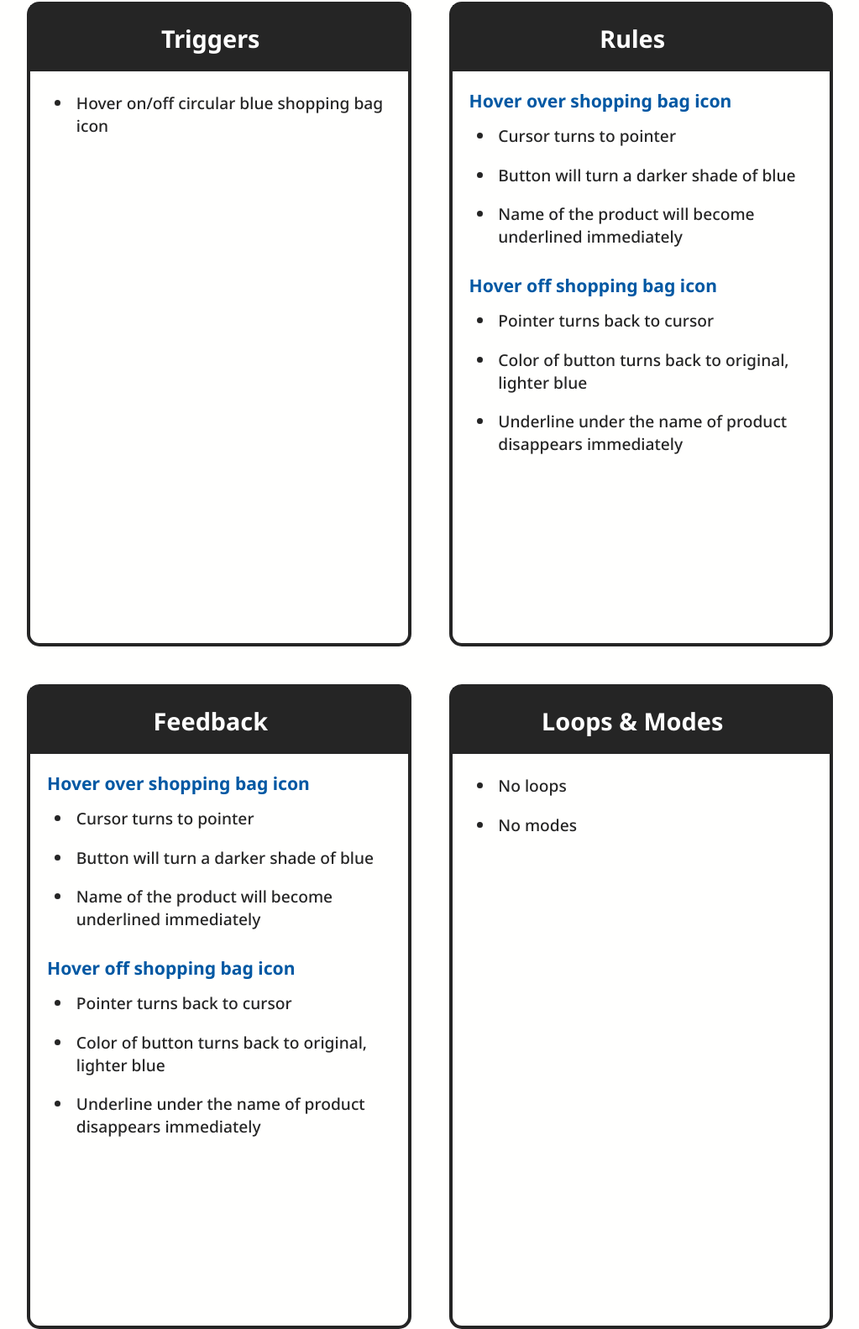
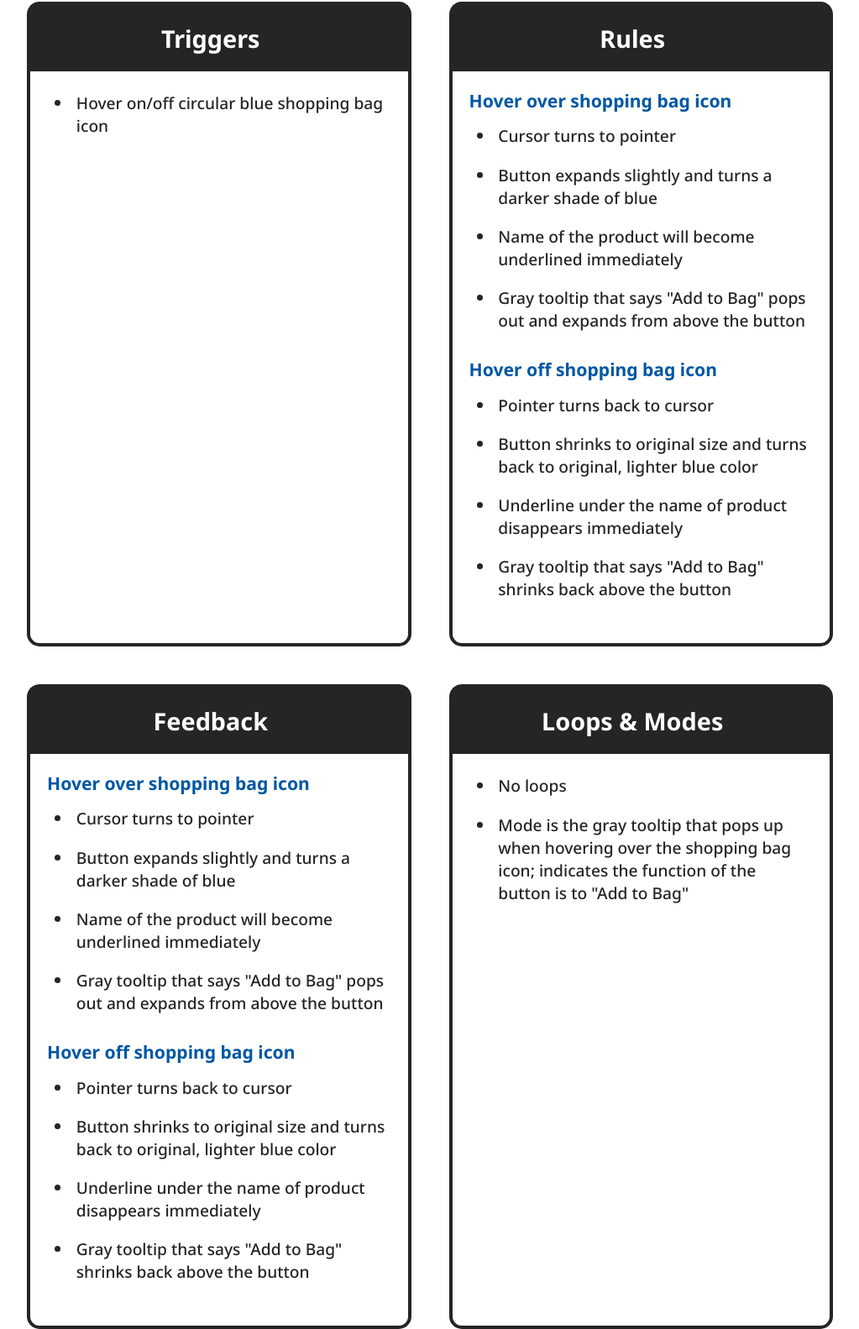
Before and after one commit to mi-chelle-le/idm241-ml3725, a plain HTML site: page alpha/build/index.html in a window 1280 px wide. Shown: the part 962-2545 px from the top of the page at 84% size, without its empty margins (128-1151 px from the left). Drawn offline with Linux system fonts and the light colour scheme.

Commit message:
Add tooltip and info

```diff
--- a/alpha/build/index.html
+++ b/alpha/build/index.html
@@ -3,7 +3,7 @@
 <head>
     <meta charset="UTF-8">
     <meta name="viewport" content="width=device-width, initial-scale=1.0">
-    <title>Document</title>
+    <title>IDM241 Alpha Build - Michelle Le</title>
     <link href="styles.css" rel="stylesheet" type="text/css">
     <link href="https://cdnjs.cloudflare.com/ajax/libs/font-awesome/6.2.0/css/all.min.css" rel="stylesheet" type="text/css">
 </head>
@@ -29,7 +29,7 @@
         </div>
         </div>
         <div class="button-container">
-        <div class="product-button">
+        <div class="product-button" data-tooltip="Add to Bag">
             <img src="assets/ikeabagicon.svg">
         </div>
         <div class="save-button">
@@ -64,14 +64,16 @@
             <p>Hover over shopping bag icon</p>
             <ul>
                 <li>Cursor turns to pointer</li>
-                <li>Button will turn a darker shade of blue</li>
+                <li>Button expands slightly and turns a darker shade of blue</li>
                 <li>Name of the product will become underlined immediately</li>
+                <li>Gray tooltip that says "Add to Bag" pops out and expands from above the button</li>
             </ul>
             <p>Hover off shopping bag icon</p>
             <ul>
                 <li>Pointer turns back to cursor</li>
-                <li>Color of button turns back to original, lighter blue</li>
+                <li>Button shrinks to original size and turns back to original, lighter blue color</li>
                 <li>Underline under the name of product disappears immediately</li>
+                <li>Gray tooltip that says "Add to Bag" shrinks back above the button</li>
             </ul>
         </div>
 
@@ -82,14 +84,16 @@
             <p>Hover over shopping bag icon</p>
             <ul>
                 <li>Cursor turns to pointer</li>
-                <li>Button will turn a darker shade of blue</li>
+                <li>Button expands slightly and turns a darker shade of blue</li>
                 <li>Name of the product will become underlined immediately</li>
+                <li>Gray tooltip that says "Add to Bag" pops out and expands from above the button</li>
             </ul>
             <p>Hover off shopping bag icon</p>
             <ul>
                 <li>Pointer turns back to cursor</li>
-                <li>Color of button turns back to original, lighter blue</li>
+                <li>Button shrinks to original size and turns back to original, lighter blue color</li>
                 <li>Underline under the name of product disappears immediately</li>
+                <li>Gray tooltip that says "Add to Bag" shrinks back above the button</li>
             </ul>
         </div>
         <div class="loopsmodes">
@@ -98,7 +102,7 @@
             </div>
             <ul>
                 <li>No loops</li>
-                <li>No modes</li>
+                <li>Mode is the gray tooltip that pops up when hovering over the shopping bag icon; indicates the function of the button is to "Add to Bag"</li>
             </ul>
         </div>
     </div>
```
